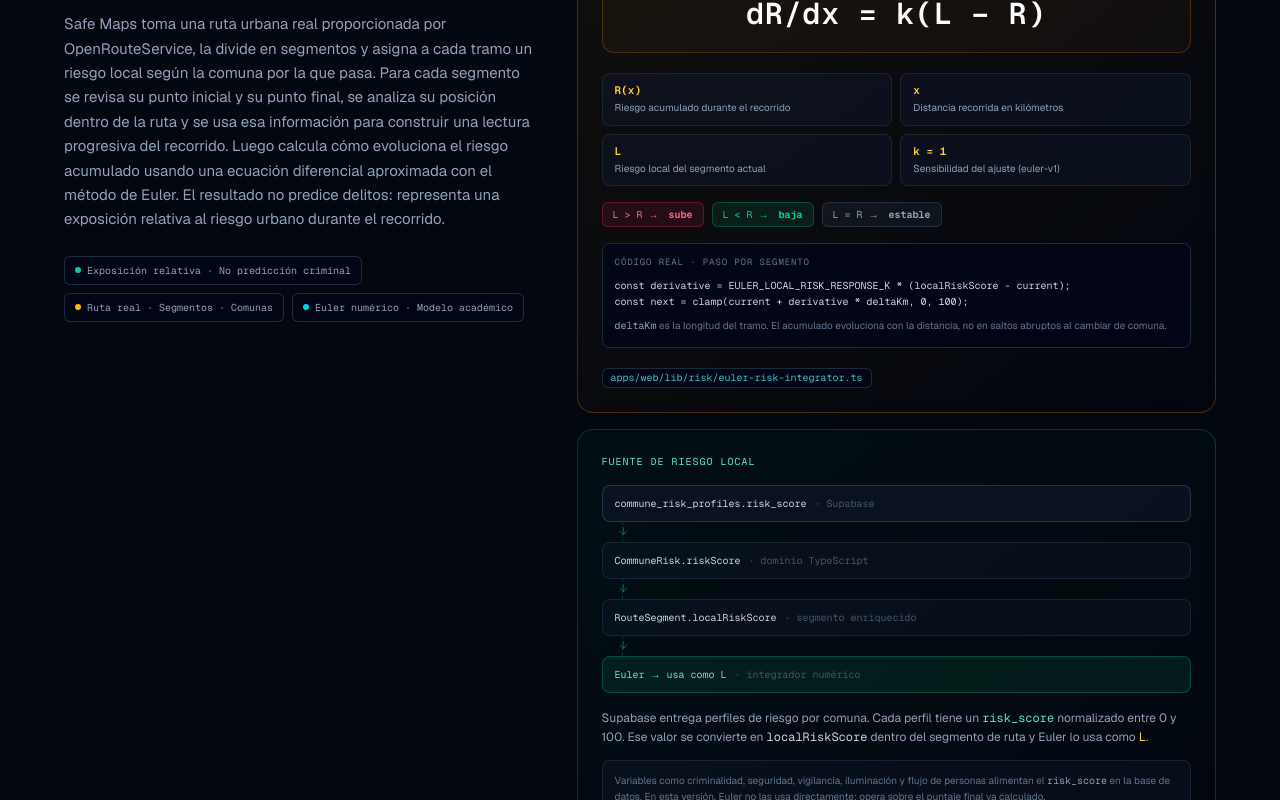
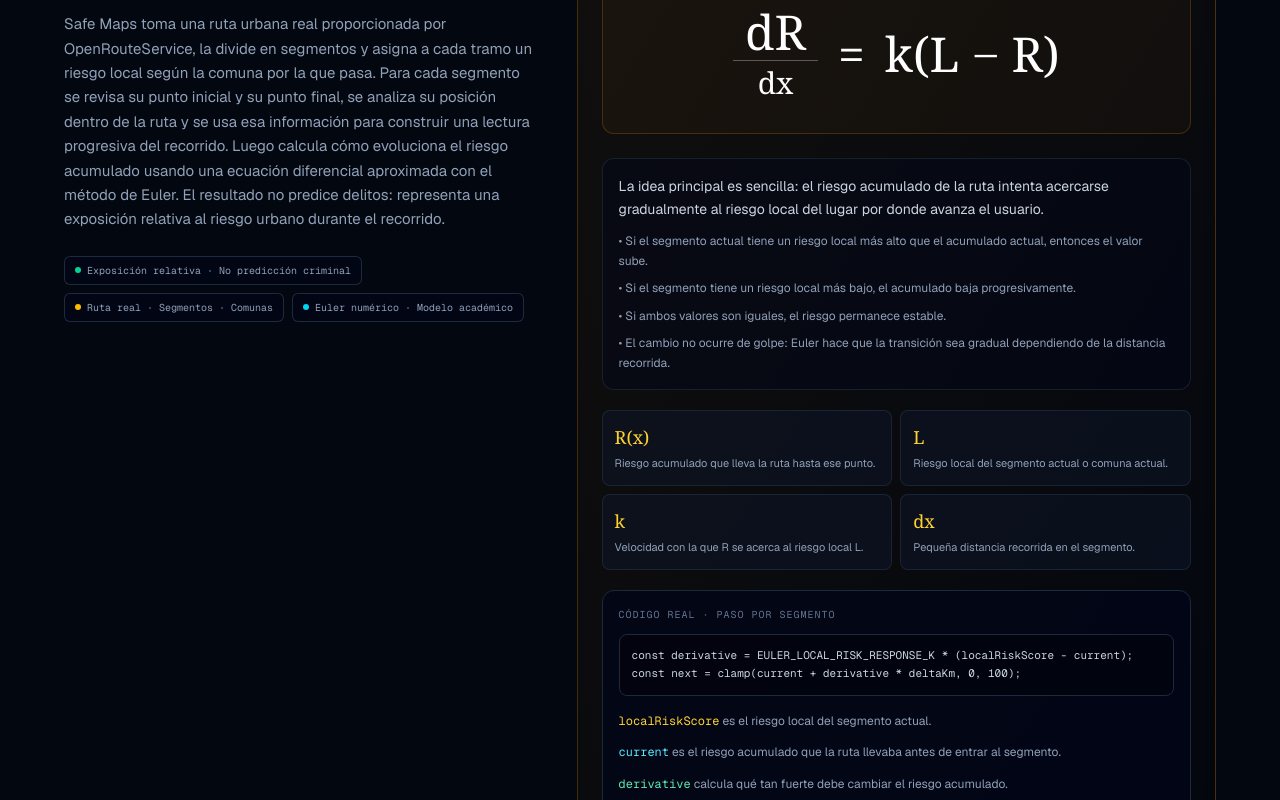
Before and after one commit to Diego-8520/safe-maps, a Next.js app in the folder apps/web/: page / in a window 1280 px wide. Shown: the part 1560-2360 px from the top of the page. Built offline with nearby package versions, Linux system fonts and the light colour scheme.

Commit message:
Improve equation explanation and visual layout

```diff
--- a/apps/web/components/home/methodology/EquationImplementedCard.tsx
+++ b/apps/web/components/home/methodology/EquationImplementedCard.tsx
@@ -7,30 +7,21 @@ function ReferenceBadge({ children }: { children: React.ReactNode }) {
 }
 
 const VARIABLES = [
-  { symbol: "R(x)", desc: "Riesgo acumulado durante el recorrido" },
-  { symbol: "x", desc: "Distancia recorrida en kilómetros" },
-  { symbol: "L", desc: "Riesgo local del segmento actual" },
-  { symbol: "k = 1", desc: "Sensibilidad del ajuste (euler-v1)" },
-] as const;
-
-const BEHAVIOR = [
   {
-    cond: "L > R",
-    effect: "sube",
-    colorClass:
-      "text-rose-400 border-rose-500/30 bg-rose-500/10",
+    symbol: "R(x)",
+    desc: "Riesgo acumulado que lleva la ruta hasta ese punto.",
   },
   {
-    cond: "L < R",
-    effect: "baja",
-    colorClass:
-      "text-emerald-400 border-emerald-500/30 bg-emerald-500/10",
+    symbol: "L",
+    desc: "Riesgo local del segmento actual o comuna actual.",
   },
   {
-    cond: "L = R",
-    effect: "estable",
-    colorClass:
-      "text-slate-400 border-slate-600/40 bg-slate-700/20",
+    symbol: "k",
+    desc: "Velocidad con la que R se acerca al riesgo local L.",
+  },
+  {
+    symbol: "dx",
+    desc: "Pequeña distancia recorrida en el segmento.",
   },
 ] as const;
 
@@ -41,55 +32,107 @@ export function EquationImplementedCard() {
         Ecuación implementada
       </p>
 
-      <div className="mb-5 flex items-center justify-center rounded-xl border border-amber-500/20 bg-amber-500/[0.04] px-4 py-5">
-        <span className="font-mono text-2xl font-semibold tracking-wide text-white md:text-3xl">
-          dR/dx = k(L − R)
-        </span>
+      <div className="mb-6 flex items-center justify-center rounded-xl border border-amber-500/20 bg-amber-500/[0.04] px-4 py-8">
+        <div className="flex items-center gap-5 text-white">
+          <div className="flex flex-col items-center font-serif text-3xl md:text-5xl">
+            <span className="border-b border-white/30 px-3 pb-1">dR</span>
+            <span className="pt-1 text-2xl md:text-3xl">dx</span>
+          </div>
+
+          <span className="font-serif text-3xl md:text-5xl">=</span>
+
+          <span className="font-serif text-3xl md:text-5xl">
+            k(L − R)
+          </span>
+        </div>
       </div>
 
-      <div className="mb-4 grid grid-cols-2 gap-2">
+      <div className="mb-5 rounded-xl border border-slate-700/40 bg-slate-950/50 p-4">
+        <p className="mb-3 text-sm leading-relaxed text-slate-300">
+          La idea principal es sencilla: el riesgo acumulado de la ruta intenta
+          acercarse gradualmente al riesgo local del lugar por donde avanza el
+          usuario.
+        </p>
+
+        <div className="space-y-2 text-xs leading-relaxed text-slate-400">
+          <p>
+            • Si el segmento actual tiene un riesgo local más alto que el
+            acumulado actual, entonces el valor sube.
+          </p>
+          <p>
+            • Si el segmento tiene un riesgo local más bajo, el acumulado baja
+            progresivamente.
+          </p>
+          <p>
+            • Si ambos valores son iguales, el riesgo permanece estable.
+          </p>
+          <p>
+            • El cambio no ocurre de golpe: Euler hace que la transición sea
+            gradual dependiendo de la distancia recorrida.
+          </p>
+        </div>
+      </div>
+
+      <div className="mb-5 grid gap-2 sm:grid-cols-2">
         {VARIABLES.map(({ symbol, desc }) => (
           <div
             key={symbol}
-            className="rounded-lg border border-slate-700/40 bg-slate-900/50 px-3 py-2"
+            className="rounded-lg border border-slate-700/40 bg-slate-900/50 px-3 py-3"
           >
-            <p className="mb-0.5 font-mono text-[11px] font-semibold text-amber-300">
-              {symbol}
+            <p className="mb-1 font-serif text-lg text-amber-300">{symbol}</p>
+            <p className="text-[11px] leading-relaxed text-slate-400">
+              {desc}
             </p>
-            <p className="text-[10px] leading-relaxed text-slate-400">{desc}</p>
           </div>
         ))}
       </div>
 
-      <div className="mb-4 flex flex-wrap gap-2">
-        {BEHAVIOR.map(({ cond, effect, colorClass }) => (
-          <span
-            key={cond}
-            className={`flex items-center gap-1 rounded-md border px-2.5 py-1 text-[10px] font-mono ${colorClass}`}
-          >
-            {cond}&nbsp;→&nbsp;<strong>{effect}</strong>
-          </span>
-        ))}
-      </div>
-
-      <div className="mb-4 rounded-lg border border-slate-800 bg-slate-950/80 p-3">
-        <p className="mb-2 text-[9px] font-mono uppercase tracking-widest text-slate-500">
+      <div className="mb-4 rounded-xl border border-slate-800 bg-slate-950/80 p-4">
+        <p className="mb-3 text-[10px] font-mono uppercase tracking-widest text-slate-500">
           Código real · paso por segmento
         </p>
-        <pre className="overflow-x-auto text-[10px] leading-relaxed text-slate-300">
+
+        <pre className="overflow-x-auto rounded-lg border border-slate-800 bg-black/30 p-3 text-[11px] leading-relaxed text-slate-300">
           <code>{`const derivative = EULER_LOCAL_RISK_RESPONSE_K * (localRiskScore - current);
 const next = clamp(current + derivative * deltaKm, 0, 100);`}</code>
         </pre>
-        <p className="mt-2 text-[10px] leading-relaxed text-slate-500">
-          <span className="font-mono text-slate-400">deltaKm</span> es la
-          longitud del tramo. El acumulado evoluciona con la distancia, no en
-          saltos abruptos al cambiar de comuna.
-        </p>
+
+        <div className="mt-4 space-y-3 text-xs leading-relaxed text-slate-400">
+          <p>
+            <span className="font-mono text-amber-300">localRiskScore</span>{" "}
+            es el riesgo local del segmento actual.
+          </p>
+
+          <p>
+            <span className="font-mono text-cyan-300">current</span> es el
+            riesgo acumulado que la ruta llevaba antes de entrar al segmento.
+          </p>
+
+          <p>
+            <span className="font-mono text-emerald-300">derivative</span>{" "}
+            calcula qué tan fuerte debe cambiar el riesgo acumulado.
+          </p>
+
+          <p>
+            <span className="font-mono text-amber-300">deltaKm</span> es la
+            longitud del segmento en kilómetros. Mientras más largo sea el
+            tramo, mayor efecto tendrá sobre el acumulado.
+          </p>
+
+          <p>
+            <span className="font-mono text-cyan-300">clamp(..., 0, 100)</span>
+            limita el resultado para que el sistema nunca salga de la escala de
+            riesgo entre 0 y 100.
+          </p>
+        </div>
       </div>
 
-      <ReferenceBadge>
-        apps/web/lib/risk/euler-risk-integrator.ts
-      </ReferenceBadge>
+      <div className="flex flex-wrap gap-2">
+        <ReferenceBadge>
+          apps/web/lib/risk/euler-risk-integrator.ts
+        </ReferenceBadge>
+        <ReferenceBadge>líneas 66-69</ReferenceBadge>
+      </div>
     </div>
   );
 }
```
